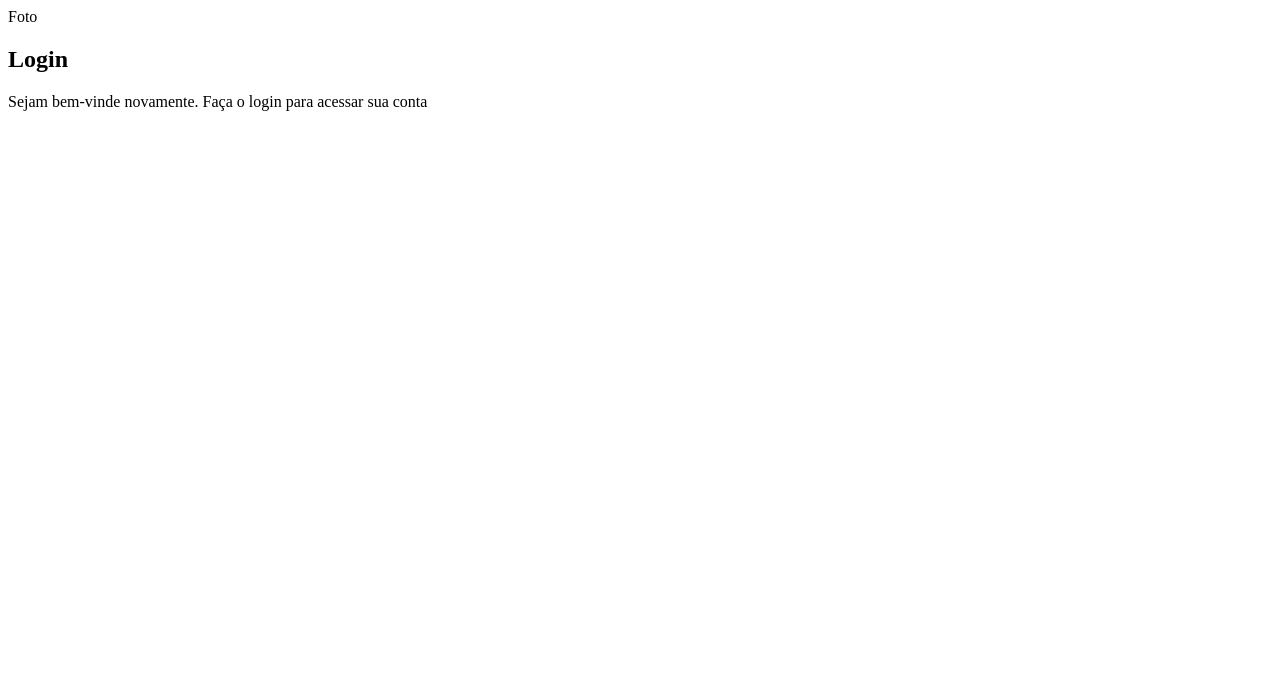
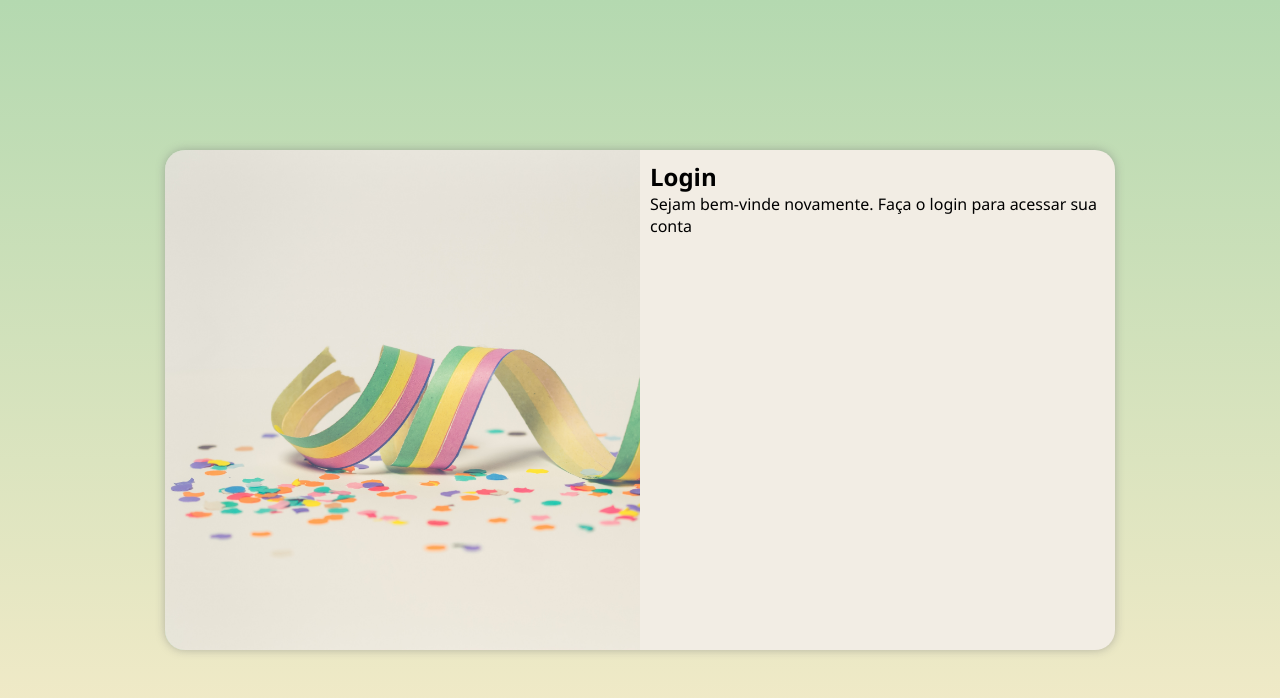
Before and after one commit to rrrmars/projeto-login, a plain HTML site: page index.html in a window 1280 px wide. Drawn offline with Linux system fonts and the light colour scheme.

Commit message:
media query
para outras telas

```diff
--- /dev/null
+++ b/estilos/media-query.css
@@ -0,0 +1,47 @@
+@charset "UTF-8";
+
+@media screen and (min-width: 768px) and (max-width:992px) {
+
+    html, body {
+        background-image: linear-gradient(to top,#f8ecca, #B4D9B0);
+    }
+    section#login {
+        width: 80vw;
+
+    }
+
+    div#imagem {
+        float: left;
+        width:40%;
+        height: 100%;
+
+    }
+
+    div#formulario {
+        float: right;
+        width: 60%;
+    }
+}
+
+@media screen and (min-width: 992px) {
+
+    html, body {
+        background-image: linear-gradient(to top,#f8ecca, #B4D9B0);
+    }
+
+    section#login {
+        width: 950px;
+    }
+
+    div#imagem {
+        float: left;
+        width: 50%;
+        height: 100%;
+
+    }
+
+    div#formulario {
+        float: right;
+        width: 50%;
+    }
+}
--- a/estilos/style.css
+++ b/estilos/style.css
@@ -7,3 +7,52 @@
     amarelo: #F2D16D
     off white: #F2EDE4
 */
+
+* {
+    font-family: 'Segoe UI', Tahoma, Geneva, Verdana, sans-serif;
+    box-sizing: border-box;
+    padding: 0px;
+    margin: 0px;
+}
+
+body, html {
+    background-color: #B4D9B0;
+    height: 100vh;
+    width: 100vh;
+
+}
+
+main {
+    height: 100vh;
+    width: 100vw;
+    position: relative;
+
+}
+
+section#login {
+    position: absolute;
+    top: 50%;
+    left: 50%;
+    transform: translate(-50%, -50%);
+    overflow: hidden;
+    background-color:#F2EDE4;
+    width: 300px;
+    height: 500px;
+    border-radius: 20px;
+    box-shadow: 0px 0px 10px rgba(121, 121, 121, 0.499);
+    transition: width 0.3s, height 0.3s;
+}
+
+div#imagem {
+    display: block;
+    background: #B4D9B0 url(../img/pattern.jpg);
+    background-size: cover;
+    height: 200px;
+
+}
+
+div#formulario {
+    display: block;
+    padding: 10px;
+
+}
--- a/index.html
+++ b/index.html
@@ -4,14 +4,15 @@
     <meta charset="UTF-8">
     <meta http-equiv="X-UA-Compatible" content="IE=edge">
     <meta name="viewport" content="width=device-width, initial-scale=1.0">
-    <title>Logint</title>
+    <title>Login</title>
     <link rel="stylesheet" href="estilos/style.css">
+    <link rel="stylesheet" href="estilos/media-query.css">
 </head>
 <body>
     <main>
         <section id="login">
             <div id="imagem">
-                Foto
+                <!--Aqui vai a imagem nas css-->
             </div>
             <div id="formulario">
                 <h1>Login</h1>
```
